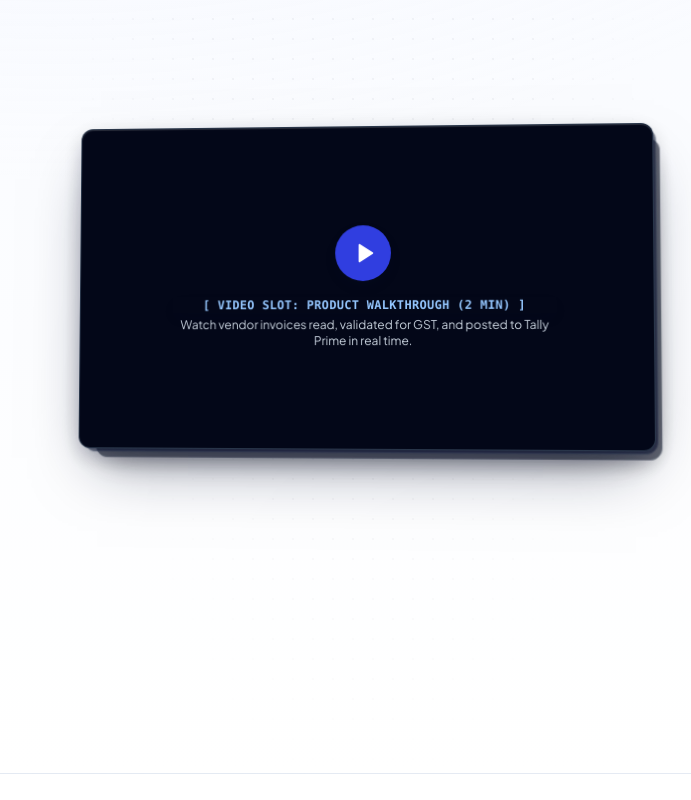
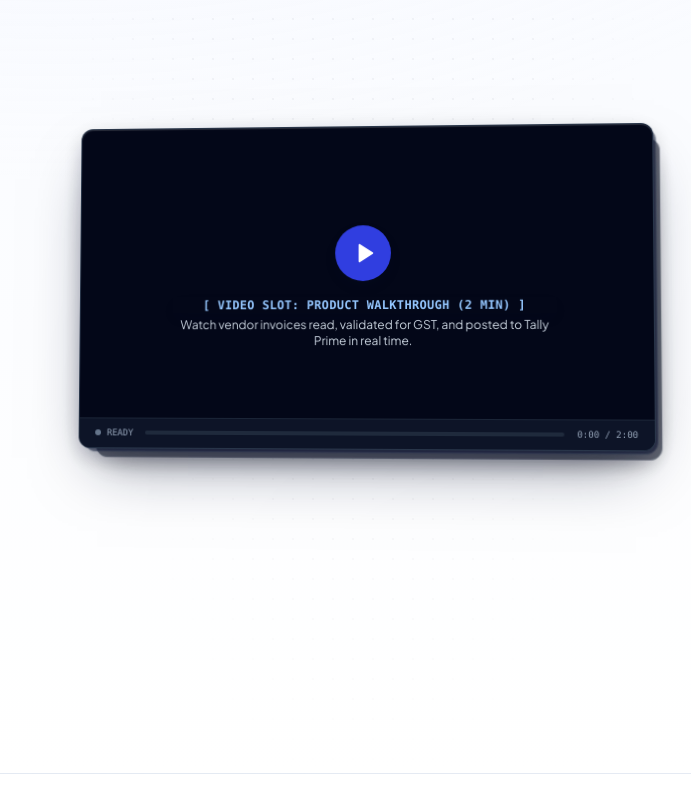
Before and after one commit to vasanthakumarj2004/auto_docs_2, a React (Vite) app: page / in a window 1280 px wide. Shown: the part 1480-2280 px from the top of the page, without its empty margins (589-1280 px from the left). Built offline with nearby package versions, Linux system fonts and the light colour scheme; no server answers.

Commit message:
feat(hero): add looping muted video slot with viewport play-pause

```diff
--- a/src/components/Hero.tsx
+++ b/src/components/Hero.tsx
@@ -1,5 +1,5 @@
 import React, { useState, useEffect, useRef } from 'react';
-import { Play } from 'lucide-react';
+import { Play, Pause } from 'lucide-react';
 import { FinanceDeskVisual } from './FinanceDeskVisual';
 import { ProcessingFlowVisual } from './ProcessingFlowVisual';
 import { useHeroAutoScroll } from '../hooks/useHeroAutoScroll';
@@ -18,6 +18,41 @@ export const Hero: React.FC = () => {
     moveDuration: 1200,
     pauseDuration: 2500,
   });
+
+  const [isPlaying, setIsPlaying] = useState(false);
+  const videoCardRef = useRef<HTMLDivElement>(null);
+  const videoRef = useRef<HTMLVideoElement>(null);
+
+  useEffect(() => {
+    const el = videoCardRef.current;
+    if (!el) return;
+
+    const observer = new IntersectionObserver(
+      ([entry]) => {
+        if (!entry.isIntersecting && isPlaying) {
+          setIsPlaying(false);
+          if (videoRef.current) {
+            videoRef.current.pause();
+          }
+        }
+      },
+      { threshold: 0.1 }
+    );
+    observer.observe(el);
+    return () => observer.disconnect();
+  }, [isPlaying]);
+
+  const togglePlay = () => {
+    const next = !isPlaying;
+    setIsPlaying(next);
+    if (videoRef.current) {
+      if (next) {
+        videoRef.current.play().catch(() => {});
+      } else {
+        videoRef.current.pause();
+      }
+    }
+  };
 
   useEffect(() => {
     const blocks = [block1Ref.current, block2Ref.current, block3Ref.current];
@@ -141,18 +176,75 @@ export const Hero: React.FC = () => {
               <div className="ghost-card-dark-2" aria-hidden="true" />
 
               {/* Main 3D Video Card */}
-              <div className="main-card-3d-dark relative aspect-video w-full overflow-hidden flex flex-col items-center justify-center p-6 text-center text-white group cursor-pointer transition-all hover:border-brand-blue">
+              <div
+                ref={videoCardRef}
+                tabIndex={0}
+                role="button"
+                aria-label={isPlaying ? 'Pause product walkthrough video' : 'Play product walkthrough video'}
+                onClick={togglePlay}
+                onKeyDown={(e) => {
+                  if (e.key === 'Enter' || e.key === ' ') {
+                    e.preventDefault();
+                    togglePlay();
+                  }
+                }}
+                className="main-card-3d-dark relative aspect-video w-full overflow-hidden flex flex-col items-center justify-center p-6 text-center text-white group cursor-pointer transition-all hover:border-brand-blue focus-visible:outline-2 focus-visible:outline-brand-blue"
+              >
+                {/* Looping video slot with playsInline, muted, preload */}
+                <video
+                  ref={videoRef}
+                  playsInline
+                  muted
+                  loop
+                  preload="metadata"
+                  className={`absolute inset-0 h-full w-full object-cover transition-opacity duration-500 pointer-events-none ${
+                    isPlaying ? 'opacity-40' : 'opacity-0'
+                  }`}
+                />
+
                 <div className="absolute inset-0 bg-radial from-brand-blue/20 to-transparent pointer-events-none" />
-                <div className="floating-badge-1 relative flex h-14 w-14 items-center justify-center rounded-full bg-brand-blue text-white shadow-xl transition-transform group-hover:scale-110">
-                  <Play size={22} className="ml-1 fill-white" />
+
+                {/* Animated ambient pulse waves when active */}
+                {isPlaying && (
+                  <div className="pointer-events-none absolute inset-0 overflow-hidden" aria-hidden="true">
+                    <div className="absolute inset-0 bg-[radial-gradient(ellipse_at_center,rgba(47,61,224,0.25)_0%,transparent_70%)] animate-pulse" />
+                  </div>
+                )}
+
+                <div className="floating-badge-1 relative flex h-14 w-14 items-center justify-center rounded-full bg-brand-blue text-white shadow-xl transition-all duration-300 group-hover:scale-110 group-hover:bg-brand-blue-hover">
+                  {isPlaying ? (
+                    <Pause size={22} className="fill-white" />
+                  ) : (
+                    <Play size={22} className="ml-1 fill-white" />
+                  )}
+                  {isPlaying && (
+                    <span className="absolute -inset-1 rounded-full border border-blue-400 animate-ping opacity-60" />
+                  )}
                 </div>
+
                 <div className="relative mt-4">
                   <span className="floating-badge-2 text-xs font-bold tracking-wide uppercase text-blue-300 block font-mono">
                     [ Video Slot: Product Walkthrough (2 min) ]
                   </span>
                   <p className="mt-1 text-xs text-slate-300 max-w-sm">
-                    Watch vendor invoices read, validated for GST, and posted to Tally Prime in real time.
+                    {isPlaying
+                      ? 'Live demo walkthrough active. Click or press space to pause.'
+                      : 'Watch vendor invoices read, validated for GST, and posted to Tally Prime in real time.'}
                   </p>
+                </div>
+
+                {/* Bottom Video Progress Scrubber Bar */}
+                <div className="absolute bottom-0 inset-x-0 bg-slate-900/85 px-4 py-2 flex items-center justify-between text-[9px] font-mono text-slate-400 border-t border-slate-800/80">
+                  <span className="flex items-center gap-1.5">
+                    <span className={`h-1.5 w-1.5 rounded-full ${isPlaying ? 'bg-emerald-400 animate-pulse' : 'bg-slate-500'}`} />
+                    {isPlaying ? 'PLAYING' : 'READY'}
+                  </span>
+                  <div className="mx-3 flex-1 h-1 bg-slate-800 rounded-full overflow-hidden relative">
+                    <div
+                      className={`h-full bg-brand-blue transition-all duration-300 ${isPlaying ? 'w-2/5 animate-pulse' : 'w-0'}`}
+                    />
+                  </div>
+                  <span>{isPlaying ? '0:24 / 2:00' : '0:00 / 2:00'}</span>
                 </div>
               </div>
             </div>
```
